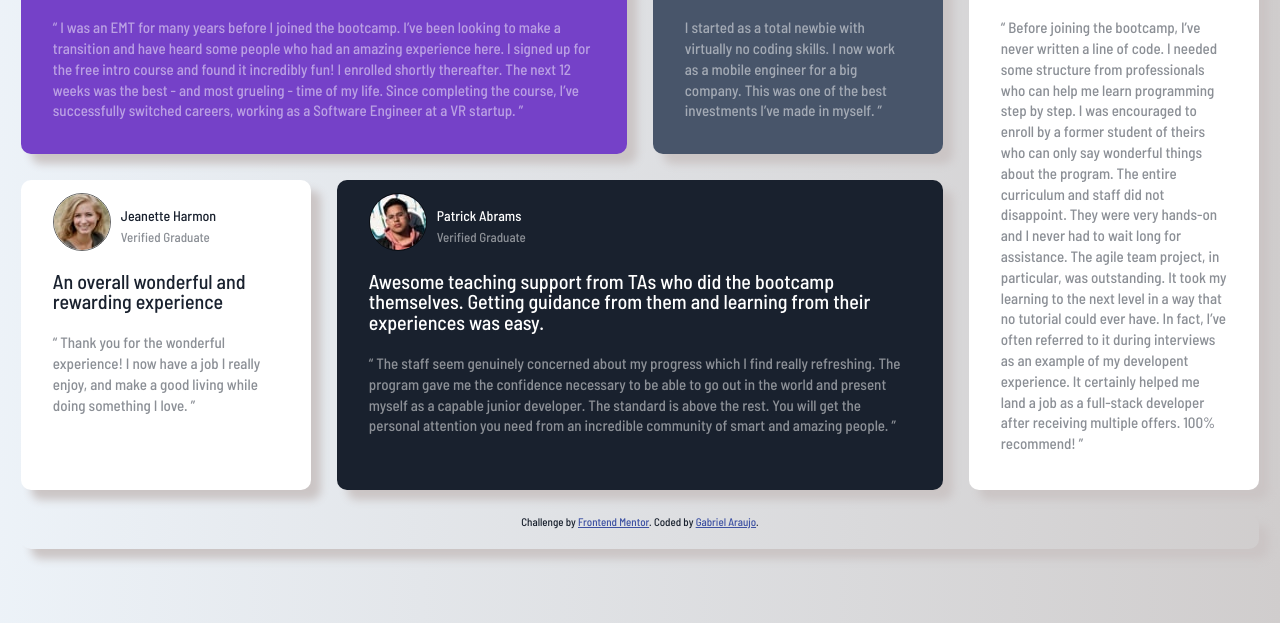
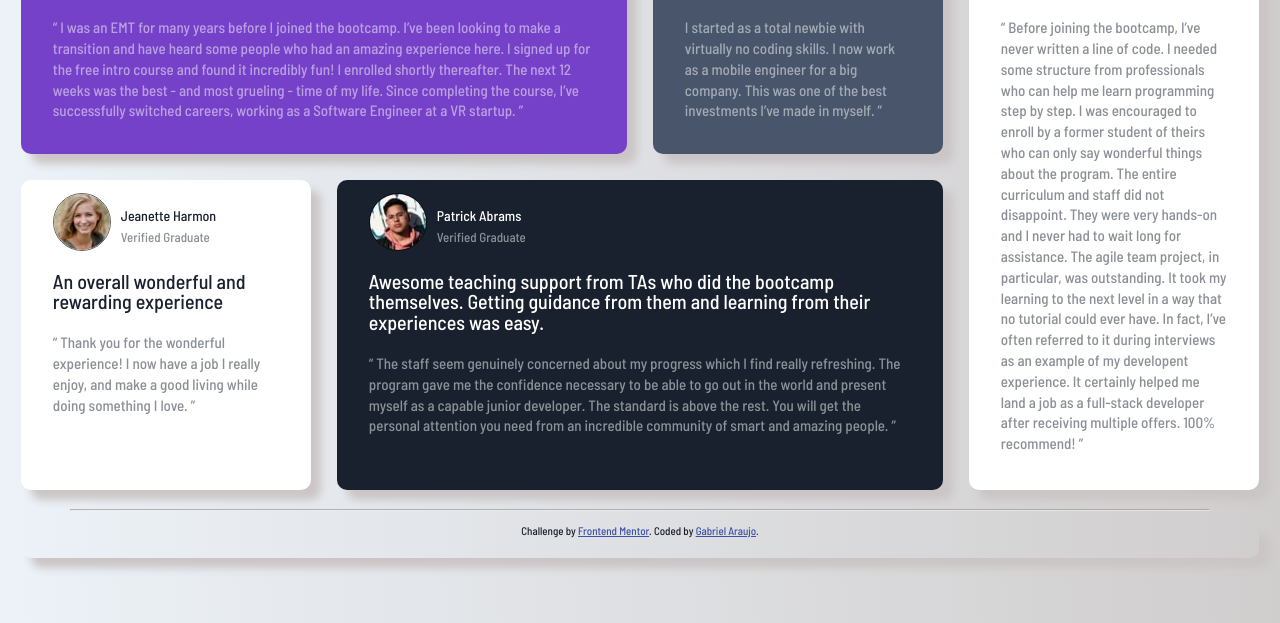
Before and after one commit to GabrielMontAraujo/Testmonials-Grid, a plain HTML site: page index.html in a window 1280 px wide. Shown: the part 177-800 px from the top of the page. Drawn offline with Linux system fonts and the light colour scheme.

Commit message:
Add line Footer

```diff
--- a/index.html
+++ b/index.html
@@ -158,6 +158,7 @@
         </ul>
       </div>
     </main>
+    <hr />
     <div class="attribution">
       Challenge by
       <a href="https://www.frontendmentor.io?ref=challenge" target="_blank"
--- a/style.css
+++ b/style.css
@@ -98,3 +98,8 @@ img{
 .attribution{
   background: transparent;
 }
+
+hr{
+  opacity: 0.7;
+  width: 90%;
+}
```
